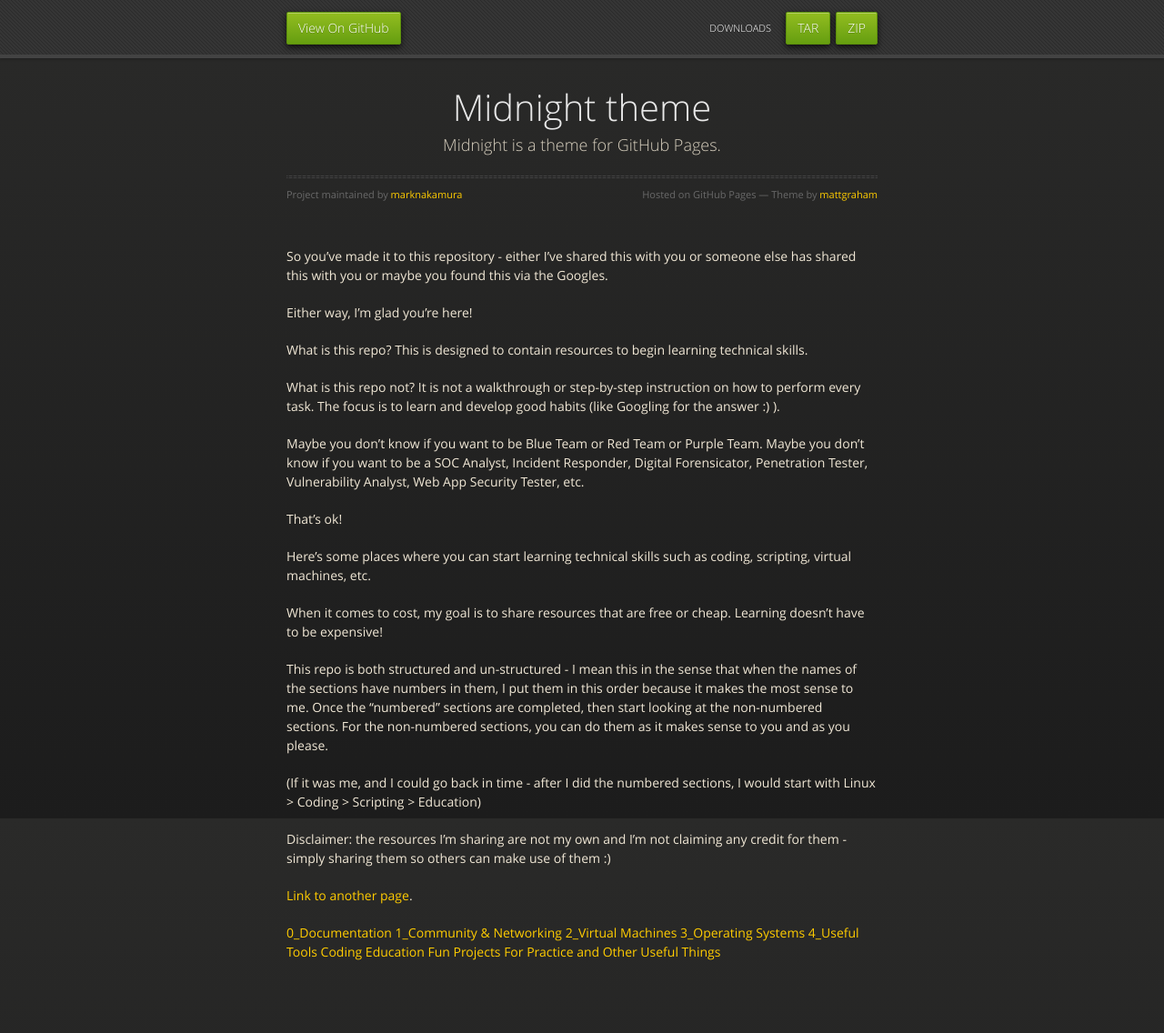
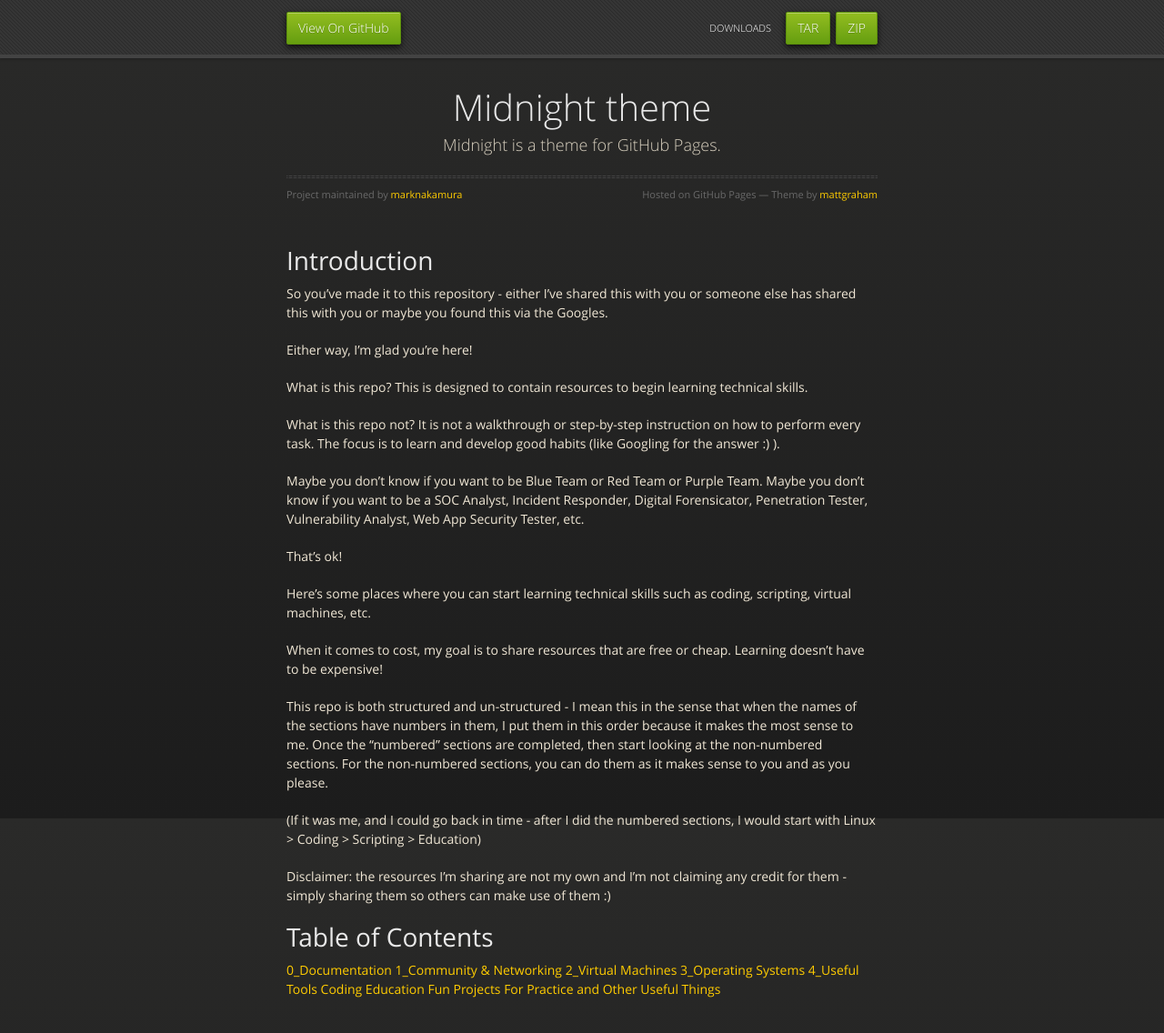
Before and after one commit to marknakamura/getting-started-in-tech, a Jekyll site: the page built from index.md, in a window 1280 px wide and 1208 px high. Shown: the top 1136 px of the window at 91% size. Built offline with Jekyll 4.4.1, drawn with Linux system fonts in a browser that asks for light colours; our own code applies the rules of GitHub Pages for plain Markdown files.

Commit message:
Update index.md

```diff
--- a/index.md
+++ b/index.md
@@ -1,3 +1,4 @@
+# Introduction
 So you’ve made it to this repository - either I’ve shared this with you or someone else has shared this with you or maybe you found this via the Googles.
 
 Either way, I’m glad you’re here!
@@ -20,7 +21,7 @@ This repo is both structured and un-structured - I mean this in the sense that w
 
 Disclaimer: the resources I’m sharing are not my own and I’m not claiming any credit for them - simply sharing them so others can make use of them :)
 
-[Link to another page](./another-page.html).
+# Table of Contents
 
 [0_Documentation](./0_Documentation.md)
 [1_Community & Networking](1_Community-Neworking.md)
```
